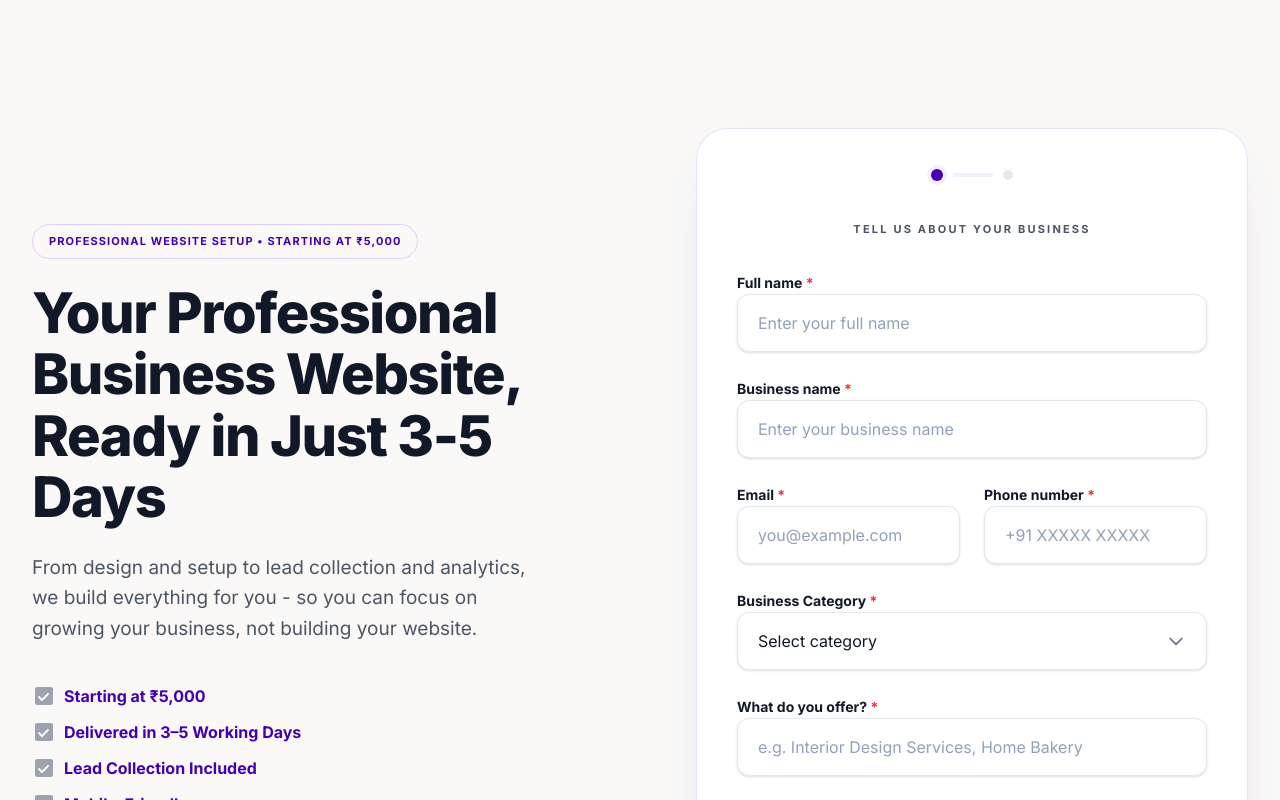
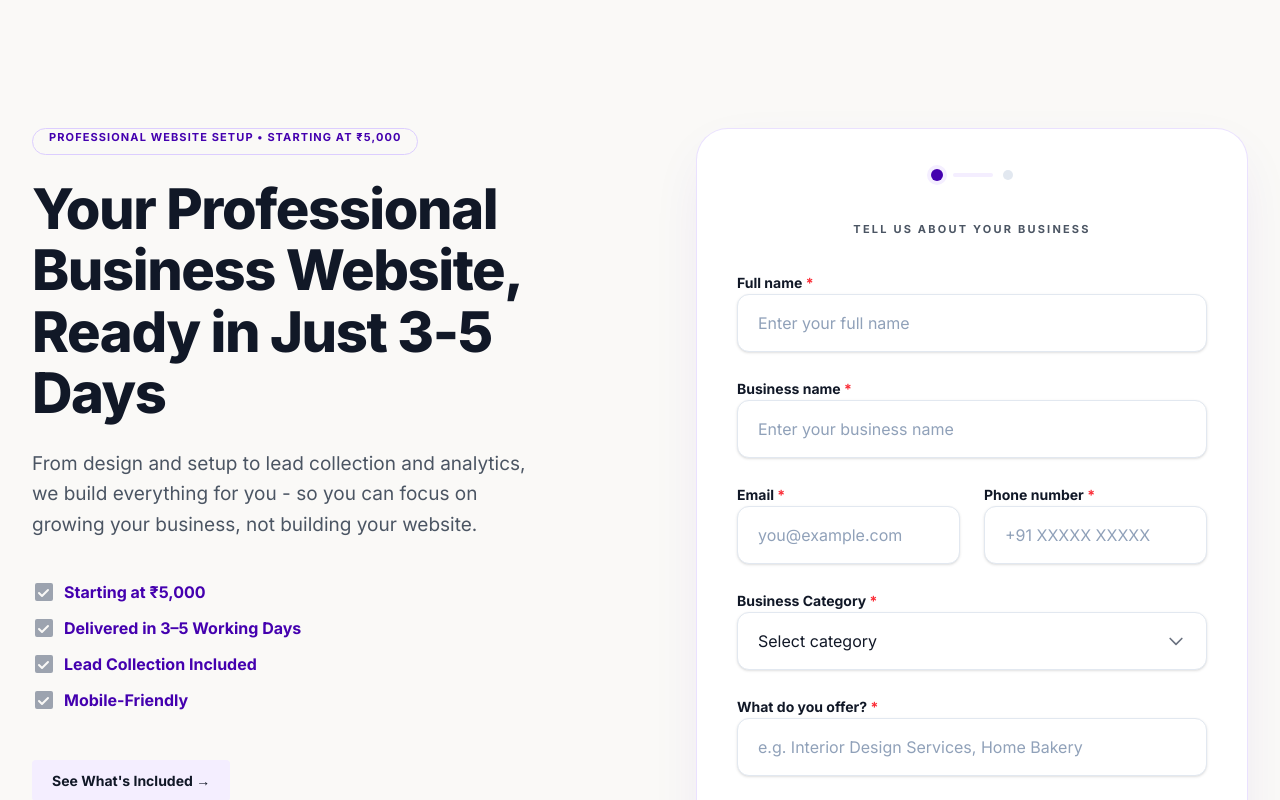
Before and after one commit to zehracodes29/landingpage, a React (Vite) app in the folder pagemistri-landing/: page / in a window 1280 px wide. Shown: the top 800 px of the page. Built offline with nearby package versions, Linux system fonts and the light colour scheme.

Commit message:
feat: implement multi-step business enquiry form in Hero section

```diff
--- a/pagemistri-landing/src/components/Hero/Hero.jsx
+++ b/pagemistri-landing/src/components/Hero/Hero.jsx
@@ -114,11 +114,11 @@ const Hero = () => {
             initial={{ opacity: 0, y: 20 }}
             animate={{ opacity: 1, y: 0 }}
             transition={{ duration: 0.6 }}
-            className="flex flex-col items-start gap-8 sticky top-32"
+            className="flex flex-col items-start gap-8 mt-0 pt-0"
           >
-            <div className="flex flex-col gap-6">
-              <div className="inline-flex">
-                <span className="inline-flex items-center px-4 py-2 rounded-full border border-[#DCCEFF] bg-transparent text-[#4400AF] text-[11px] font-bold uppercase tracking-[0.1em]">
+            <div className="flex flex-col gap-6 mt-0 pt-0">
+              <div className="inline-flex mt-0 pt-0">
+                <span className="inline-flex items-center px-4 py-2 rounded-full border border-[#DCCEFF] bg-transparent text-[#4400AF] text-[11px] font-bold uppercase tracking-[0.1em] mt-0 pt-0">
                   PROFESSIONAL WEBSITE SETUP • STARTING AT ₹5,000
                 </span>
               </div>
```
